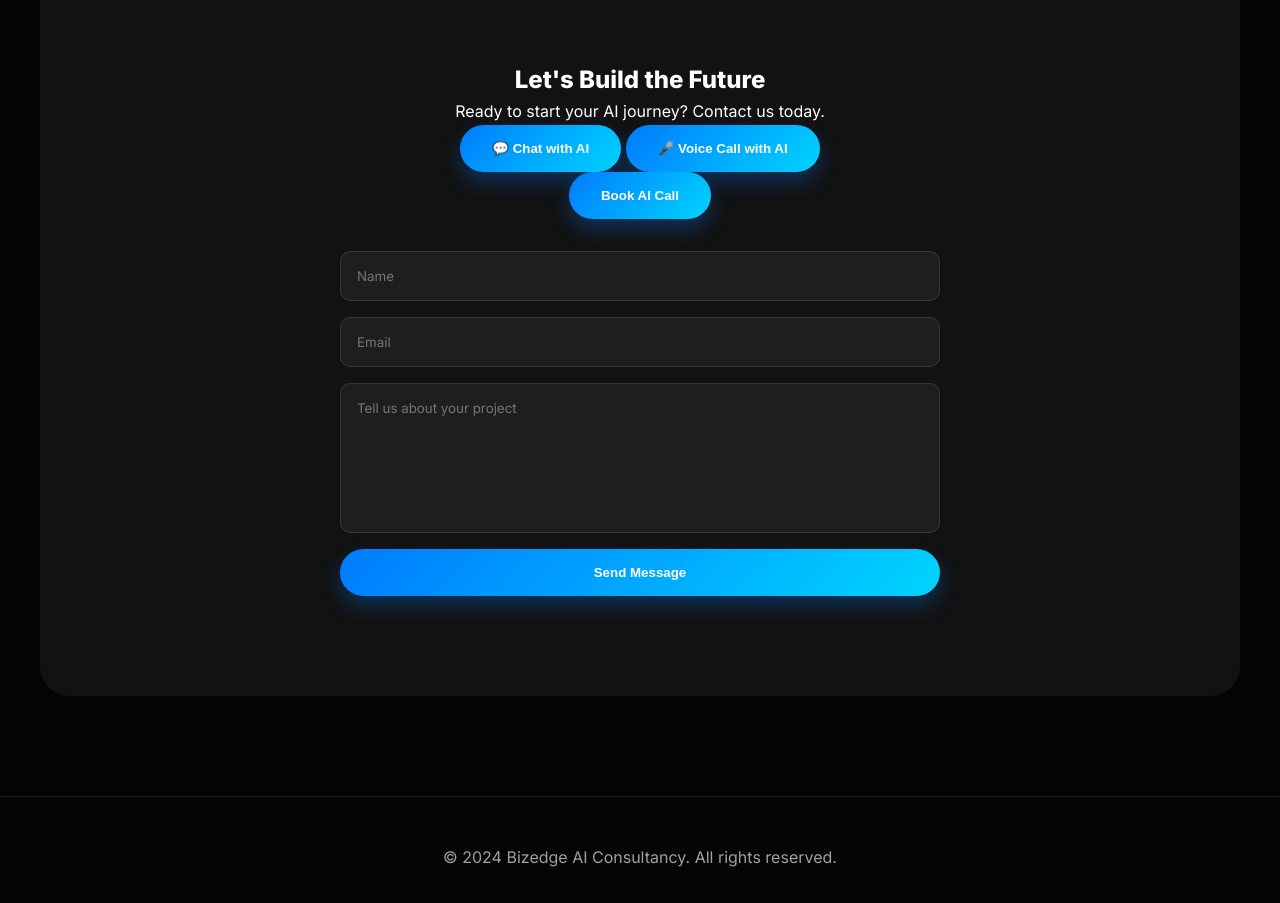
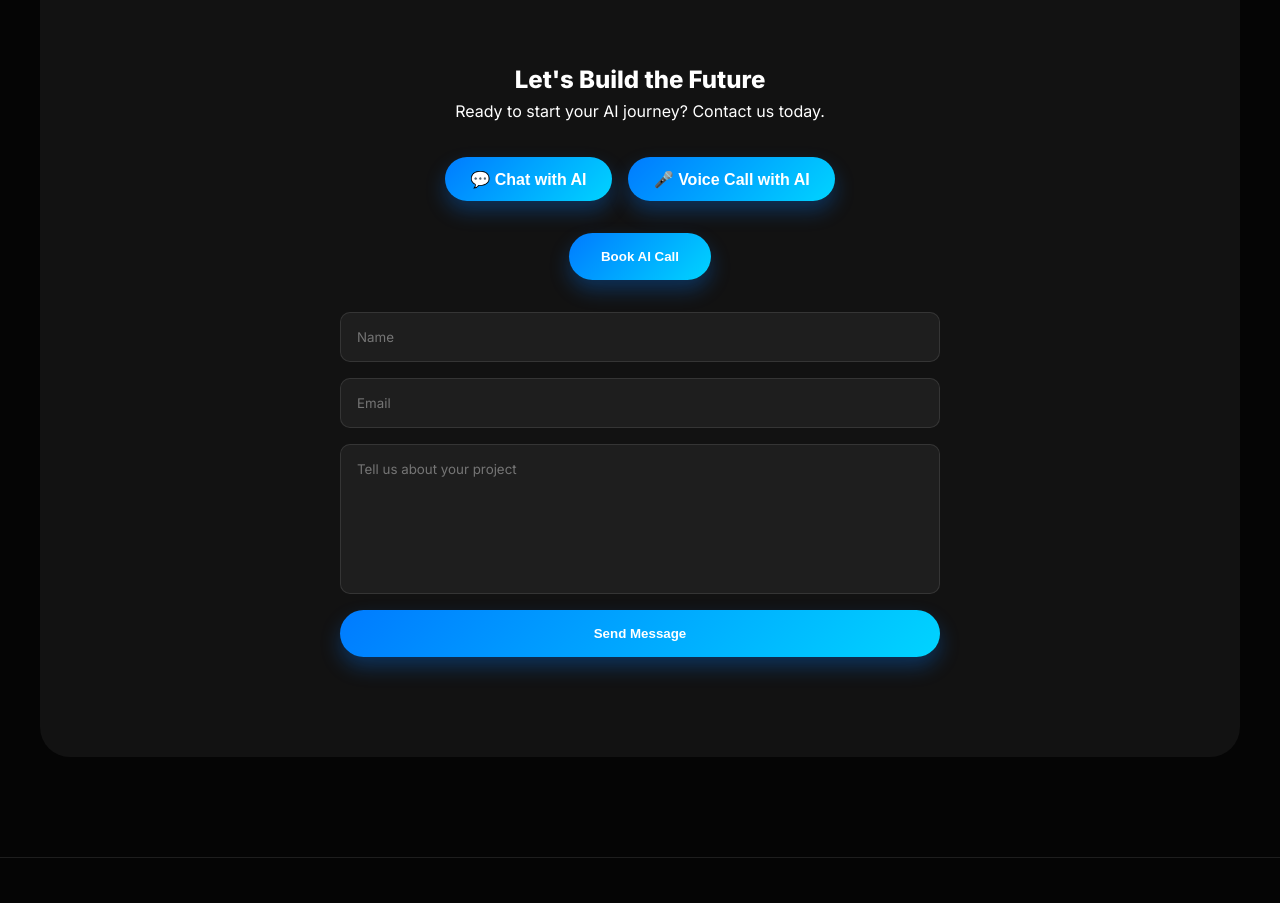
Before and after one commit to kailasnadh5865-ux/Bizedge-ai, a website: page public/index.html in a window 1280 px wide. Shown: the part 1560-2463 px from the top of the page. Drawn offline with Linux system fonts and the light colour scheme; files that its build step writes are made by us from their sources; files whose address does not match are found by name.

Commit message:
chat and voice

```diff
--- a/style.css
+++ b/style.css
@@ -221,6 +221,19 @@ section {
     margin-top: 2rem;
 }
 
+.retell-agents {
+    display: flex;
+    gap: 1rem;
+    justify-content: center;
+    margin: 2rem 0;
+    flex-wrap: wrap;
+}
+
+.retell-agents .btn {
+    padding: 0.8rem 1.6rem;
+    font-size: 1rem;
+}
+
 #contact-form input,
 #contact-form textarea {
     padding: 1rem;
```
